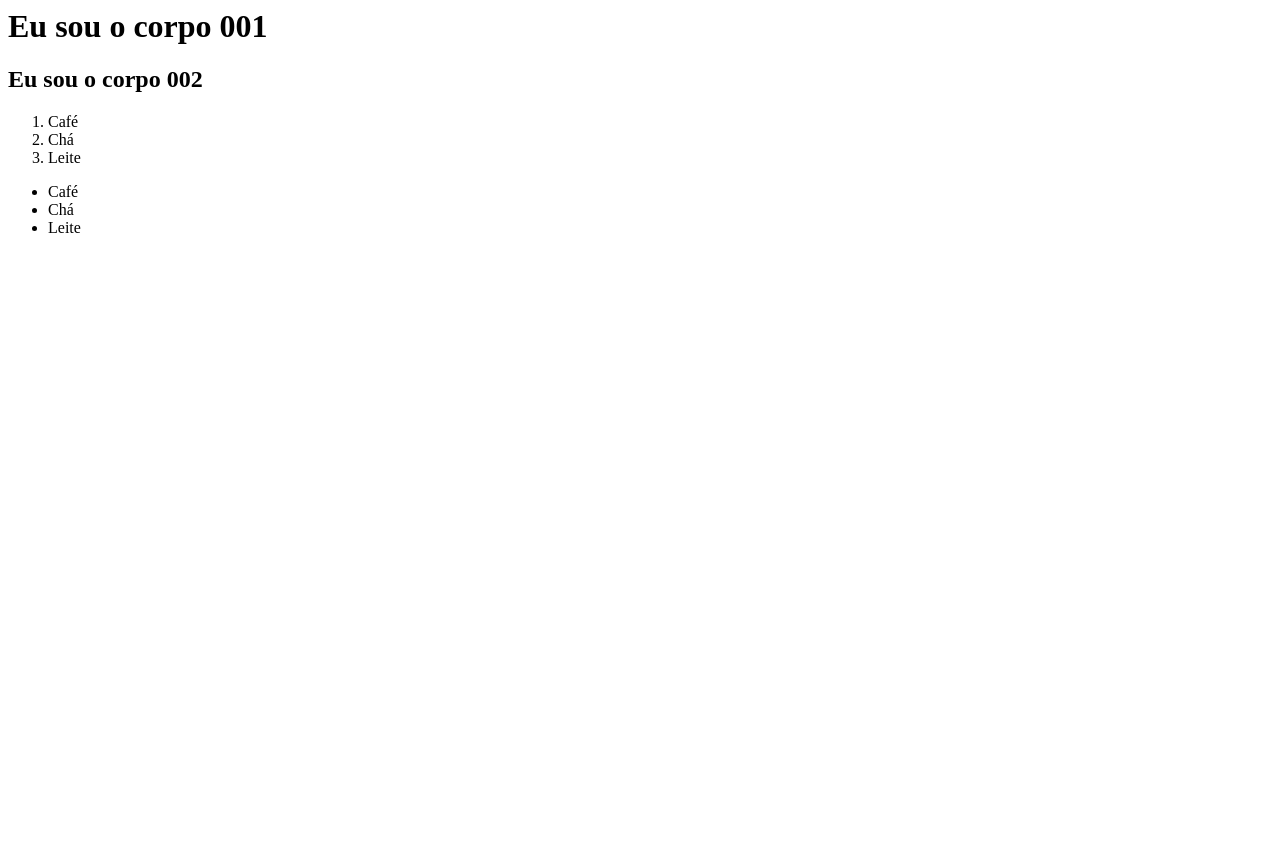
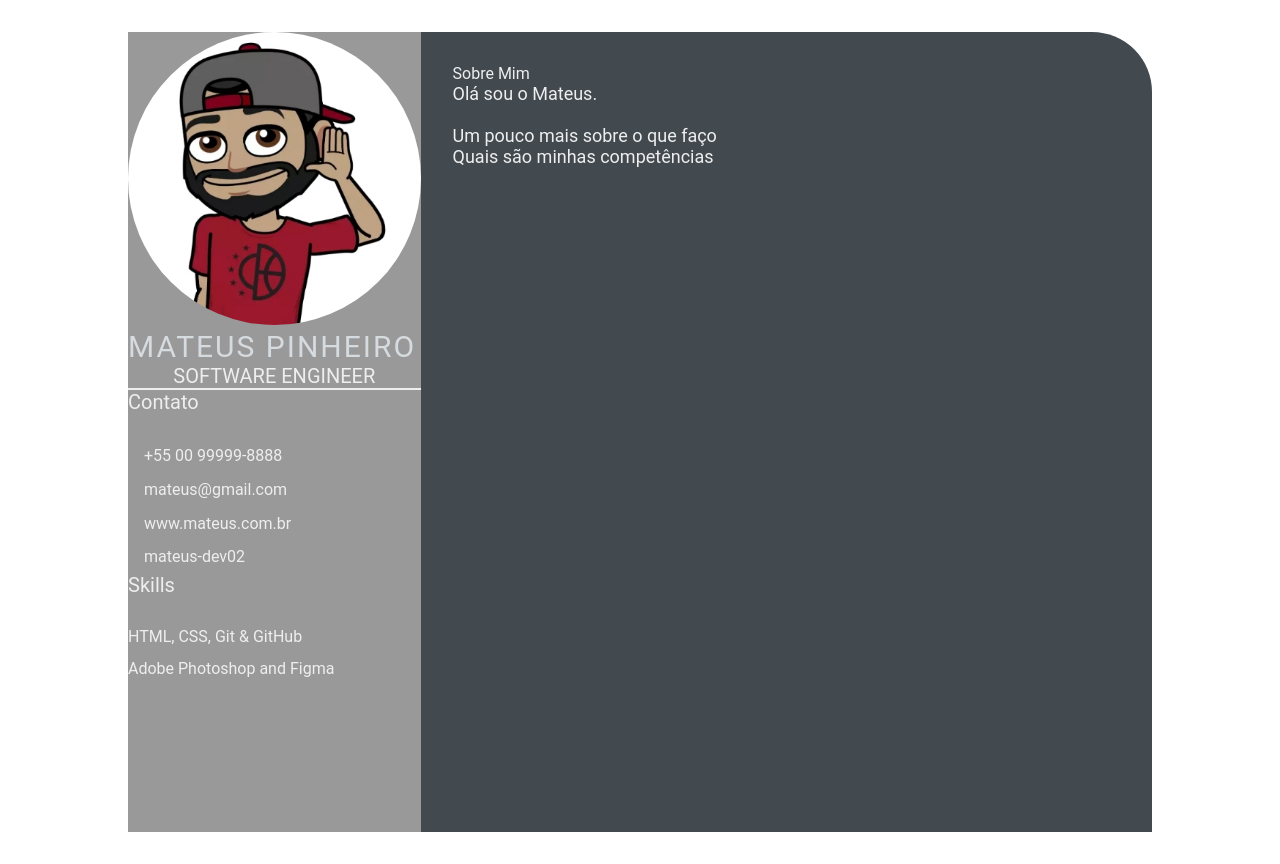
Before and after one commit to Mateus-dev02/mateus-dev02.github.io, a plain HTML site: page index.html in a window 1280 px wide. Before the commit the page ends 800 px from the top, so only its background shows below. Drawn offline with Linux system fonts and the light colour scheme.

Commit message:
second commit (#3)

```diff
--- a/index.html
+++ b/index.html
@@ -1,21 +1,51 @@
-<html>
-    <head>
-        <title>
-            Olá, eu sou a cabeça
-        </title>
-    </head>
-    <body>
-        <h1>Eu sou o corpo 001</h1>
-        <h2>Eu sou o corpo 002</h2>
-    </body>
-    <ol>
-        <li>Café</li>
-        <li>Chá</li>
-        <li>Leite</li>
-    </ol>
-    <ul>
-        <li>Café</li>
-        <li>Chá</li>
-        <li>Leite</li>
-    </ul>
+<!DOCTYPE html>
+<html lang="en">
+<head>
+    <meta charset="UTF-8">
+    <meta http-equiv="X-UA-Compatible" content="IE=edge">
+    <meta name="viewport" content="width=device-width, initial-scale=1.0">
+    <title>Mateus Pinheiro CV</title>
+    <link rel="stylesheet" href="style.css">
+</head>
+<body>
+    <main class="resume-contents">
+        <section class="left-section">
+            <section class="left-section-content">
+                <div class="profile">
+                    <img class="profile-image" src="img/profile-image.jpg" alt="Profile image">
+                    <p class="name">Mateus Pinheiro</p>
+                    <p class="profession">Software Engineer</p>
+                </div>
+                <div class="contact-info">
+                    <p class="left-title">Contato</p>
+                    <ul>
+                        <li><i class="fa fa-phone"></i>+55 00 99999-8888</li>
+                        <li><i class="fa fa-envelope"></i>mateus@gmail.com</li>
+                        <li><i class="fa fa-globe"></i>www.mateus.com.br</li>
+                        <li><i class="fa fa-github"></i>mateus-dev02</li>
+                    </ul>
+                </div>
+                <div class="skills">
+                    <p class="left-title">Skills</p>
+                    <ul>
+                        <li><p>HTML, CSS, Git & GitHub</p></li>
+                        <li><p>Adobe Photoshop and Figma</p></li>
+                    </ul>
+                </div>
+            </section>
+            </section>
+            <section class="right-section">
+                <div class="right-section-contents">
+                    <section class="about gap">
+                        <div class="right-title">Sobre Mim</div>
+                        <p class="about-me-contents">
+                            Olá sou o Mateus.<br>
+                            <br> Um pouco mais sobre o que faço
+                            <br> Quais são minhas competências
+                        </p>
+                    </section>
+                </div>
+            </section>
+    </main>
+</body>
 </html>
--- /dev/null
+++ b/style.css
@@ -0,0 +1,103 @@
+* {
+    margin: 0;
+    padding: 0;
+    box-sizing: border-box;
+    list-style: none;
+    font-family: 'Roboto', sans-serif;
+}
+
+.resume-contents {
+    min-height: 100vh;
+    width: 80%;
+    margin: 2rem auto;
+    display: grid;
+    grid-template-columns: repeat(7, 1fr);
+}
+
+.left-section {
+    grid-column: span 2;
+    height: 100%;
+    background-color: #999999;
+}
+
+.right-section {
+    grid-column: span 5;
+    height: 100%;
+    background-color: #424a50;
+    border-radius: 0px 60px 0px 0px;
+}
+
+.left-section-contents{
+    padding: 2rem 2rem;
+}
+
+.profile {
+    width: 100%;
+    border-bottom: 2px solid #eeeeee;
+}
+
+.profile .profile-image {
+    width: 100%;
+    border-radius: 100%;
+}
+
+.name {
+    color: #D6DBDF;
+    font-size: 30px;
+    letter-spacing: 2px;
+    text-transform: uppercase;
+}
+
+.profession {
+    color: #eeeeee;
+    font-size: 20px;
+    text-transform: uppercase;
+    text-align: center;
+}
+
+/* .contact-info { border-bottom: 2px solid #1B2631; } */
+.left-title {
+    color: #eeeeee;
+    font-size: 20px;
+}
+
+.contact-info ul {
+    padding-top: 1.5rem;
+}
+
+.contact-info ul li,
+.references ul li {
+    padding: .4rem 0;
+    color: #eeeeee;
+}
+
+.contact-info ul li i,
+.references ul li i {
+    padding-right: 1rem;
+    font-size: 18px;
+    color: #eeeeee;
+}
+
+.skills ul {
+    padding-top: 1.5rem;
+}
+.skills ul li p {
+    padding: .4rem 0;
+    color: #eeeeee;
+}
+
+.right-section-contents {
+    padding: 2rem 2rem;
+}
+
+.right-title {
+    color: #eeeeee;
+}
+
+.gap {
+    padding-bottom: 2rem;
+}
+.about-me-contents {
+    font-size: 18px;
+    color: #eeeeee;
+}
```
Also changed, not shown: img/profile-image.jpg (added).
